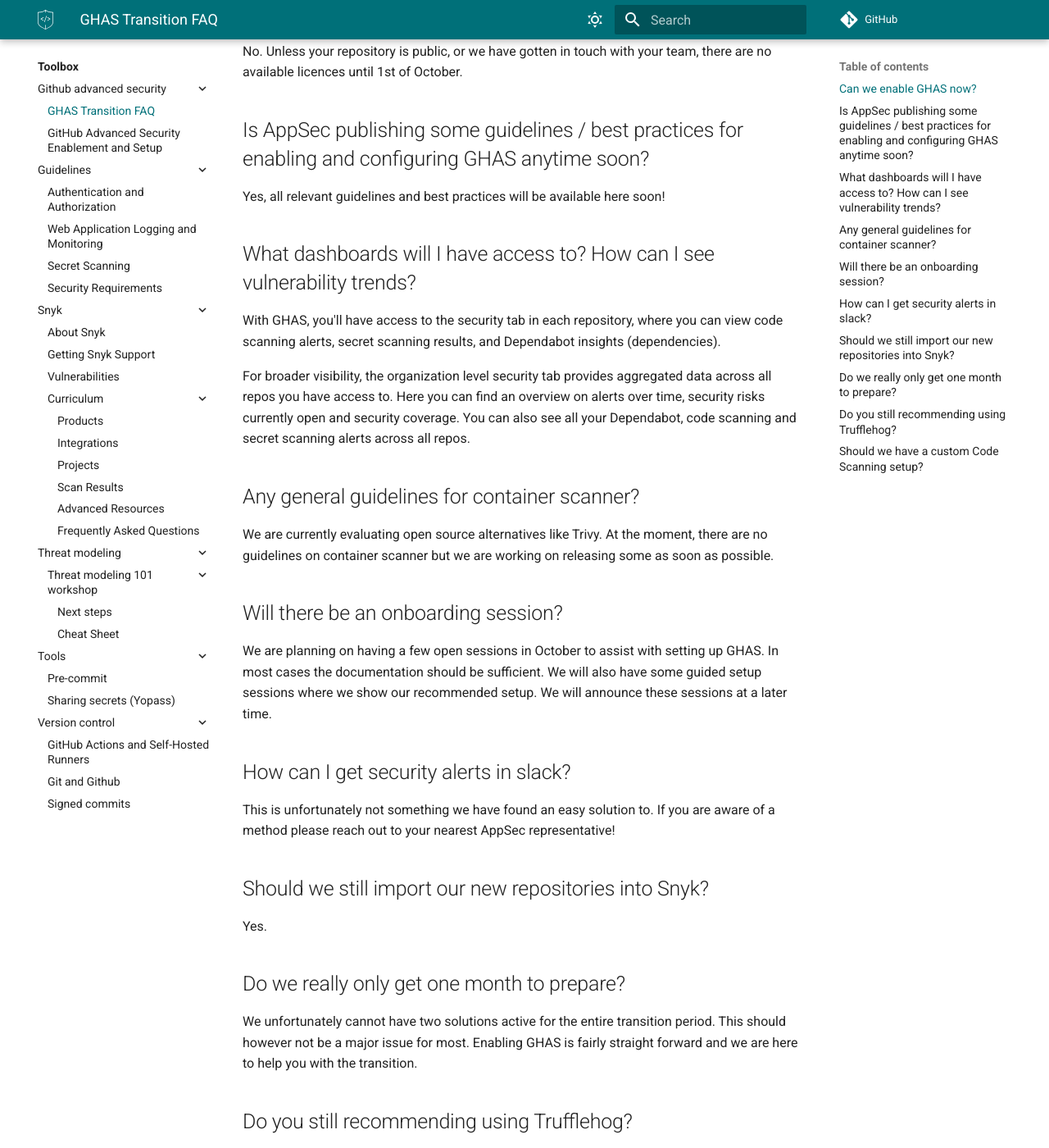
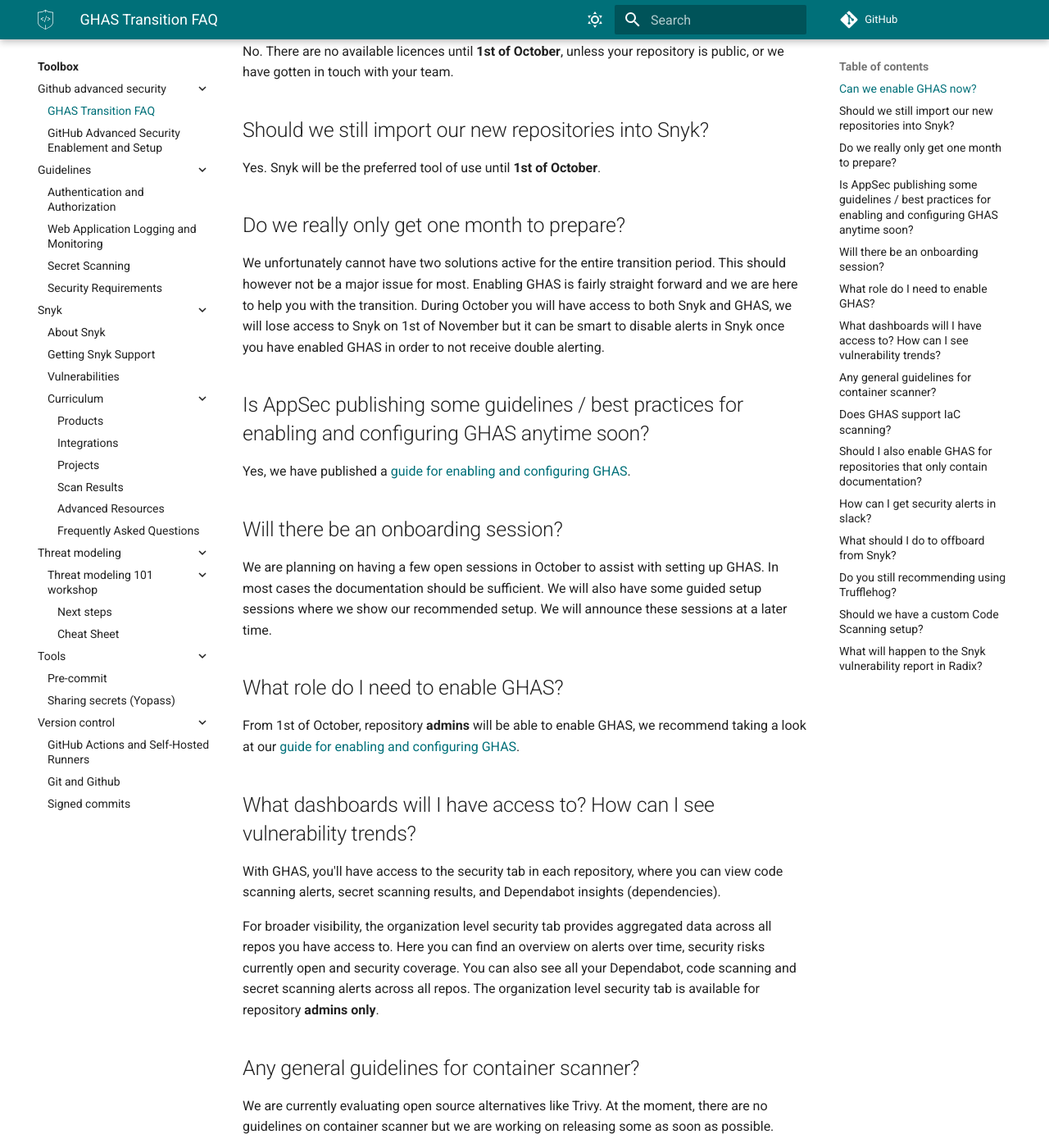
Before and after one commit to equinor/appsec, an MkDocs documentation site: the page built from docs/toolbox/github-advanced-security/faq.md, in a window 1280 px wide and 1400 px high, scrolled down 229 px. Shown: the whole window at 82% size. Built offline with MkDocs 1.6.1 and Material for MkDocs 9.7.7, drawn with Linux system fonts in a browser that asks for light colours; some web fonts are replaced; comment, search, counter and statistics services are not loaded; some of the changed text lies outside the part shown.

Commit message:
GHAS: update faq (#184)
This PR updates the GHAS FAQ to reflect the upcoming transition from Snyk to GitHub Advanced Security, adds new questions on onboarding, roles, IaC scanning, offboarding, and dashboards, and links to the new setup guide.

```diff
--- a/docs/toolbox/github-advanced-security/faq.md
+++ b/docs/toolbox/github-advanced-security/faq.md
@@ -2,38 +2,60 @@
 
 ## Can we enable GHAS now?
 
-No. Unless your repository is public, or we have gotten in touch with your team, there are no available licences until 1st of October.
+No. There are no available licences until **1st of October**, unless your repository is public, or we have gotten in touch with your team.
+
+## Should we still import our new repositories into Snyk?
+
+Yes. Snyk will be the preferred tool of use until **1st of October**.
+
+## Do we really only get one month to prepare?
+
+We unfortunately cannot have two solutions active for the entire transition period. This should however not be a major issue for most. Enabling GHAS is fairly straight forward and we are here to help you with the transition.
+During October you will have access to both Snyk and GHAS, we will lose access to Snyk on 1st of November but it can be smart to disable alerts in Snyk once you have enabled GHAS in order to not receive double alerting.
 
 ## Is AppSec publishing some guidelines / best practices for enabling and configuring GHAS anytime soon?
 
-Yes, all relevant guidelines and best practices will be available here soon!
+Yes, we have published a [guide for enabling and configuring GHAS](../github-advanced-security/setup.md).
+
+## Will there be an onboarding session?
+
+We are planning on having a few open sessions in October to assist with setting up GHAS. In most cases the documentation should be sufficient. We will also have some guided setup sessions where we show our recommended setup. We will announce these sessions at a later time.
+
+## What role do I need to enable GHAS?
+
+From 1st of October, repository **admins** will be able to enable GHAS, we recommend taking a look at our [guide for enabling and configuring GHAS](../github-advanced-security/setup.md).
 
 ## What dashboards will I have access to? How can I see vulnerability trends?
 
 With GHAS, you'll have access to the security tab in each repository, where you can view code scanning alerts, secret scanning results, and Dependabot insights (dependencies).
 
-For broader visibility, the organization level security tab provides aggregated data across all repos you have access to. Here you can find an overview on alerts over time, security risks currently open and security coverage. You can also see all your Dependabot, code scanning and secret scanning alerts across all repos.
+For broader visibility, the organization level security tab provides aggregated data across all repos you have access to. Here you can find an overview on alerts over time, security risks currently open and security coverage. You can also see all your Dependabot, code scanning and secret scanning alerts across all repos. The organization level security tab is available for repository **admins only**.
 
 ## Any general guidelines for container scanner?
 
 We are currently evaluating open source alternatives like Trivy.
 At the moment, there are no guidelines on container scanner but we are working on releasing some as soon as possible.
 
-## Will there be an onboarding session?
+## Does GHAS support IaC scanning?
 
-We are planning on having a few open sessions in October to assist with setting up GHAS. In most cases the documentation should be sufficient. We will also have some guided setup sessions where we show our recommended setup. We will announce these sessions at a later time.
+No, we are looking into open source alternatives, like Trivy, to support teams with scanning their IaC.
+If you have any good experiences with an IaC open source tool, please let us know.
+
+## Should I also enable GHAS for repositories that only contain documentation?
+
+From 1st of October, all repositories in the Equinor organization should be onboarded into GHAS.
+Repositories that only contain documentation can also contain secrets and GitHub actions, GHAS can help by detecting secrets in the repository and by scanning your GitHub actions for vulnerabilities or out of date versions.
 
 ## How can I get security alerts in slack?
 
 This is unfortunately not something we have found an easy solution to. If you are aware of a method please reach out to your nearest AppSec representative!
+We recommend setting up e-mail notifications in GitHub, you can filter GHAS specific e-mails to a separate folder by using for example the "security" keyword for filtering.
+GHAS alerts will also be shown in your repository Security tab.
 
-## Should we still import our new repositories into Snyk?
+## What should I do to offboard from Snyk?
 
-Yes.
-
-## Do we really only get one month to prepare?
-
-We unfortunately cannot have two solutions active for the entire transition period. This should however not be a major issue for most. Enabling GHAS is fairly straight forward and we are here to help you with the transition.
+From 1st of October, once you have enabled GHAS, you can disable alerting in Snyk in order to not receive double alerting.
+Once you have completed the migration onto GHAS you should revoke the PAT tokens that have been used with Snyk.
 
 ## Do you still recommending using Trufflehog?
 
@@ -42,3 +64,7 @@
 ## Should we have a custom Code Scanning setup?
 
 The default code scanning should be good for most cases. It scans on every commit. You may monitor the consumption in minutes on Github Actions. If that number goes above 1000 minutes a month, then contact the AppSec team. They'll first try to take that consumption down by fine tuning CodeQL. And if that fails, only then we can consider weekly scans instead of every commit.
+
+## What will happen to the Snyk vulnerability report in Radix?
+
+Snyk will most likely be replaced with Trivy in Radix, for more information contact the Radix team.
```
